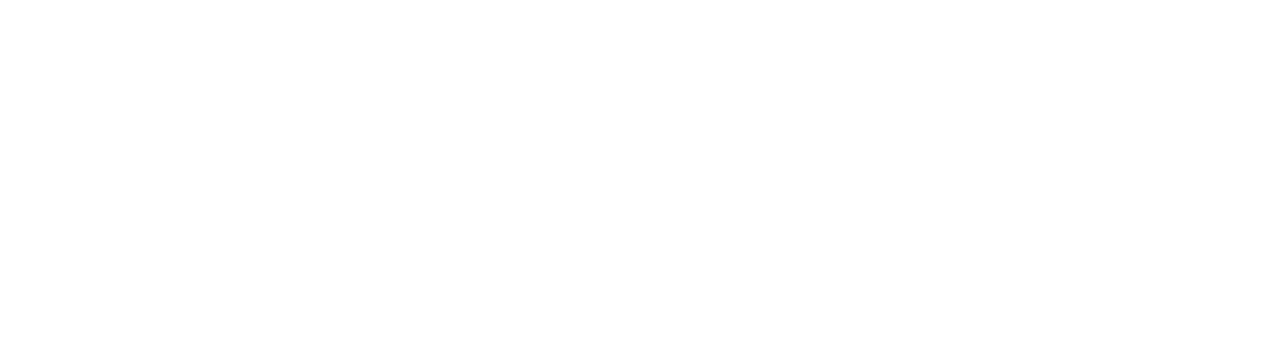
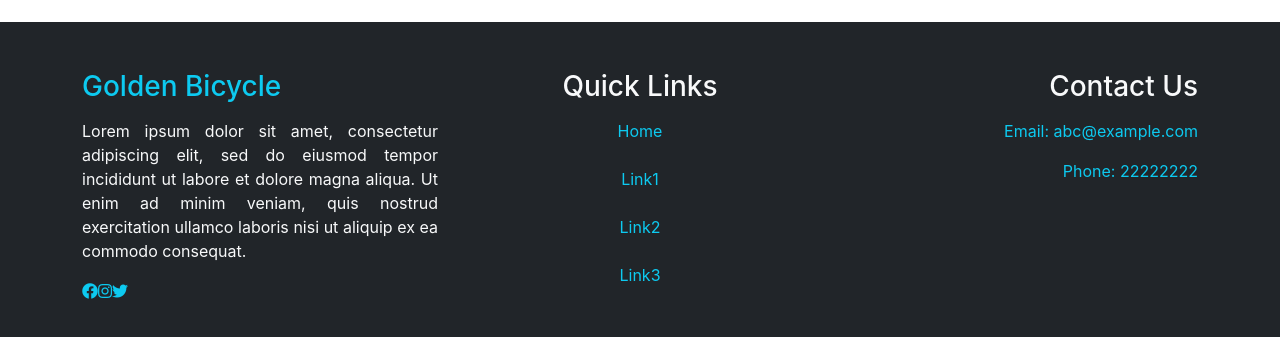
Before and after one commit to tr-folio/golden-bicycle-client-side, a React (Create React App) app: page / in a window 1280 px wide. Shown: the part 1266-1603 px from the top of the page. Before the commit the page ends 1264 px from the top, so only its background shows below. Built offline with nearby package versions, Linux system fonts and the light colour scheme; no server answers.

Commit message:
footer added

```diff
--- a/src/Pages/Home/Home/Home.js
+++ b/src/Pages/Home/Home/Home.js
@@ -1,4 +1,5 @@
 import React from "react";
+import Footer from "../../Shared/Footer/Footer";
 import Header from "../../Shared/Header/Header";
 import Banner from "../Banner/Banner";
 import CarbonBicycle from "../CarbonBicycle/CarbonBicycle";
@@ -16,6 +17,8 @@
             <Reviews></Reviews>
             <br/>
             <CarbonBicycle></CarbonBicycle>
+            <br/>
+            <Footer></Footer>
         </>
     );
 };
--- /dev/null
+++ b/src/Pages/Shared/Footer/Footer.js
@@ -0,0 +1,37 @@
+import React from 'react';
+import { Col, Container, Row } from 'react-bootstrap';
+import { Link } from 'react-router-dom';
+
+const Footer = () => {
+    return (
+        <div className="d-block bg-dark py-5">
+            <Container>
+                <Row className="d-flex">
+                    <Col xs="12" lg="4">
+                        <h3 className="text-info text-start mb-3">Golden Bicycle</h3>
+                        <p className="text-light" style={{textAlign: 'justify'}}>Lorem ipsum dolor sit amet, consectetur adipiscing elit, sed do eiusmod tempor incididunt ut labore et dolore magna aliqua. Ut enim ad minim veniam, quis nostrud exercitation ullamco laboris nisi ut aliquip ex ea commodo consequat.</p>
+                        <p className="text-info text-start">
+                            <i className="fab fa-facebook"></i>
+                            <i className="fab fa-instagram"></i>
+                            <i className="fab fa-twitter"></i>
+                        </p>
+                    </Col>
+                    <Col xs="12" lg="4">
+                        <h3 className="text-light mb-3">Quick Links</h3>
+                        <Link style={{textDecoration: 'none'}} className="text-info" to="">Home</Link> <br/> <br/>
+                        <Link style={{textDecoration: 'none'}} className="text-info" to="">Link1</Link> <br/> <br/>
+                        <Link style={{textDecoration: 'none'}} className="text-info" to="">Link2</Link> <br/> <br/>
+                        <Link style={{textDecoration: 'none'}} className="text-info" to="">Link3</Link> <br/> <br/>
+                    </Col>
+                    <Col xs="12" lg="4">
+                        <h3 className="text-light text-lg-info text-lg-end mb-3">Contact Us</h3>
+                        <p className="text-info text-lg-light text-lg-end">Email: abc@example.com</p>
+                        <p  className="text-info text-lg-light text-lg-end">Phone: 22222222</p>
+                    </Col>
+                </Row>
+            </Container>
+        </div>
+    );
+};
+
+export default Footer;
```
